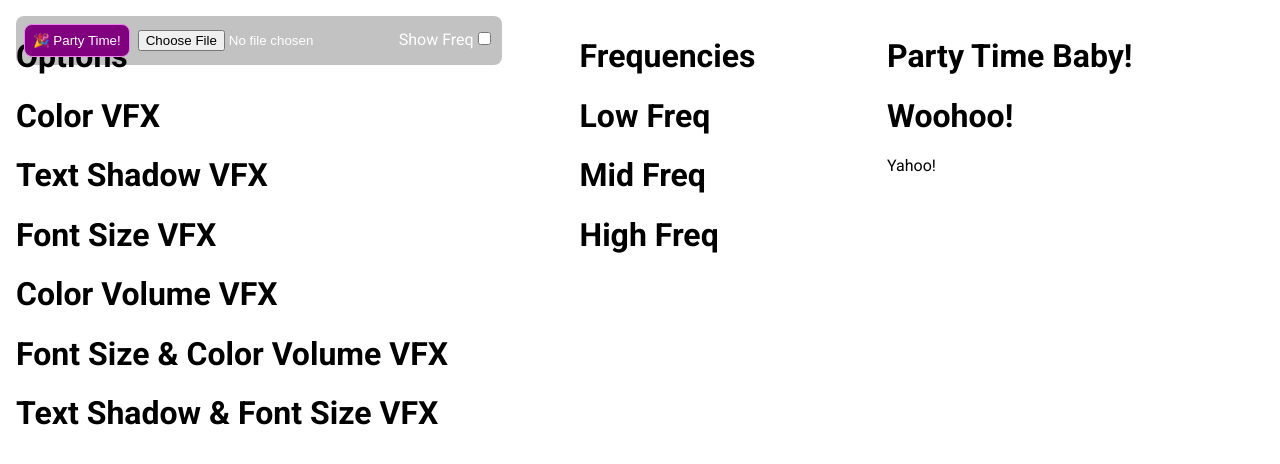
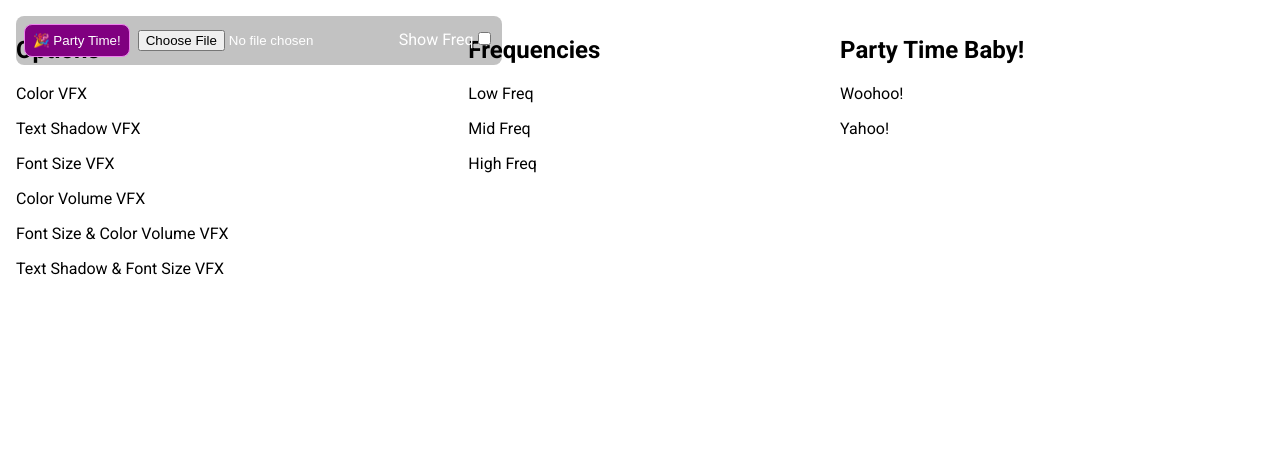
Before and after one commit to shuavaz89/html-party, a website: page index.html in a window 1280 px wide. Drawn offline with Linux system fonts and the light colour scheme.

Commit message:
More styling updates

```diff
--- a/index.html
+++ b/index.html
@@ -26,32 +26,32 @@
     <body class="party-time-bkgColor party-time-freq-mid roboto-regular">
         <div class="container">
             <div>
-                <h1>Options</h1>
+                <h2>Options</h2>
 
-                <h1 class="party-time-color">Color VFX</h1>
+                <p class="party-time-color">Color VFX</p>
 
-                <h1 class="party-time-textShadow">Text Shadow VFX</h1>
+                <p class="party-time-textShadow">Text Shadow VFX</p>
 
-                <h1 class="party-time-fontSize">Font Size VFX</h1>
+                <p class="party-time-fontSize">Font Size VFX</p>
 
-                <h1 class="party-time-colorVolume">Color Volume VFX</h1>
+                <p class="party-time-colorVolume">Color Volume VFX</p>
 
-                <h1 class="party-time-fontSize party-time-colorVolume">Font Size & Color Volume VFX</h1>
+                <p class="party-time-fontSize party-time-colorVolume">Font Size & Color Volume VFX</p>
 
-                <h1 class="party-time-fontSize party-time-textShadow">Text Shadow & Font Size VFX</h1>
+                <p class="party-time-fontSize party-time-textShadow">Text Shadow & Font Size VFX</p>
             </div>
             <div>
-                <h1>Frequencies</h1>
-                <h1 class="party-time-fontSize party-time-colorVolume party-time-freq-low">Low Freq</h1>
+                <h2>Frequencies</h2>
+                <p class="party-time-fontSize party-time-colorVolume party-time-freq-low">Low Freq</p>
 
-                <h1 class="party-time-fontSize party-time-colorVolume party-time-freq-mid">Mid Freq</h1>
+                <p class="party-time-fontSize party-time-colorVolume party-time-freq-mid">Mid Freq</p>
 
-                <h1 class="party-time-fontSize party-time-colorVolume party-time-freq-high">High Freq</h1>
+                <p class="party-time-fontSize party-time-colorVolume party-time-freq-high">High Freq</p>
             </div>
             <div>
-                <h1>Party Time Baby!</h1>
+                <h2>Party Time Baby!</h2>
                 <div class="party-time-baby">
-                    <h1>Woohoo!</h1>
+                    <p>Woohoo!</p>
                     <p>Yahoo!</p>
                 </div>
             </div>
```
